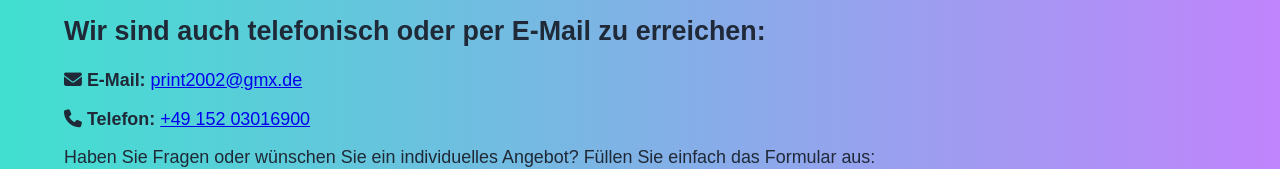
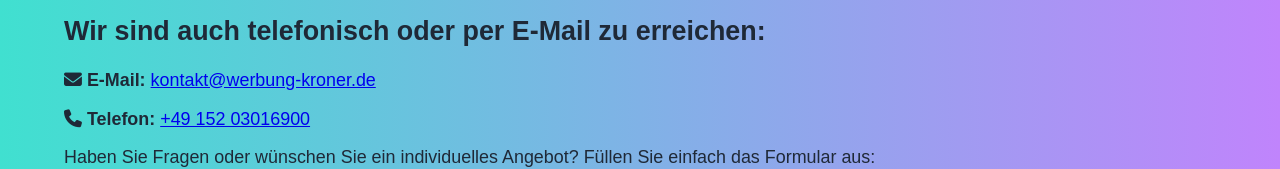
Before and after one commit to timk03-svg/PrintLine-Werbetechnik, a plain HTML site: page kontakt.html in a window 1280 px wide. Shown: the part 304-473 px from the top of the page. Drawn offline with Linux system fonts and the light colour scheme.

Commit message:
Kontakt aktualisiert

```diff
--- a/kontakt.html
+++ b/kontakt.html
@@ -40,7 +40,7 @@
 <div class="kontakt-daten">
   <p>
     <i class="fa-solid fa-envelope"></i>
-    <strong>E-Mail:</strong> <a href="mailto:print2002@gmx.de">print2002@gmx.de</a><br>
+    <strong>E-Mail:</strong> <a href="mailto:kontakt@werbung-kroner.de">kontakt@werbung-kroner.de</a><br>
     <p></p>
     <i class="fa-solid fa-phone"></i>
     <strong>Telefon:</strong> <a href="tel:+4915203016900">+49 152 03016900</a>
```
